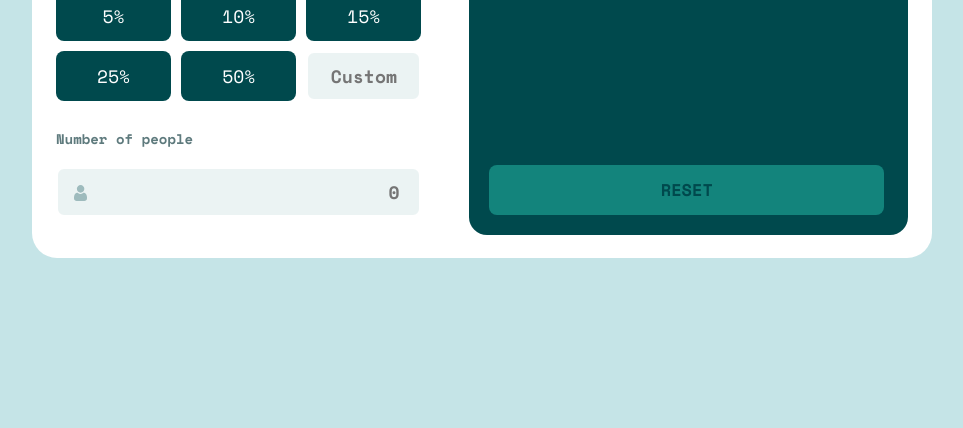
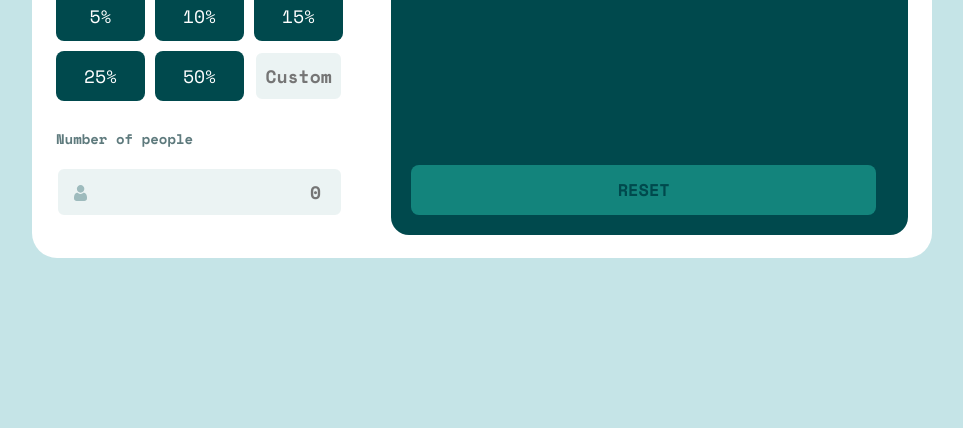
Before and after one commit to hectorolivares/tip-calculator-app, a plain HTML site: page index.html in a window 1280 px wide. Shown: the part 372-800 px from the top of the page, without its empty margins (158-1121 px from the left). Drawn offline with nearby package versions, Linux system fonts and the light colour scheme; files that its build step writes are made by us from their sources.

Commit message:
width correction

```diff
--- a/src/css/styles.sass
+++ b/src/css/styles.sass
@@ -186,7 +186,7 @@ header
     display: flex
     flex-direction: column
     justify-content: space-between
-    width: 60%
+    width: 90%
     height: 90%
     margin: 2.4rem
     border-radius: 1.8rem
```
